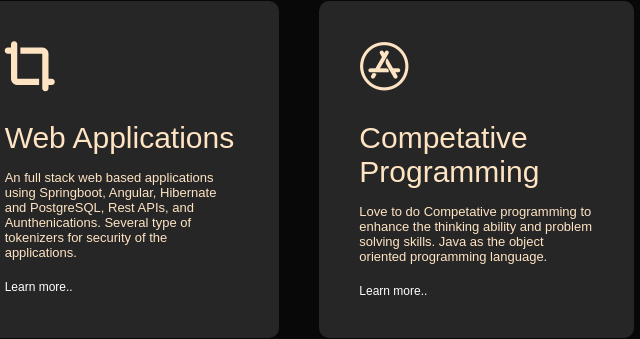
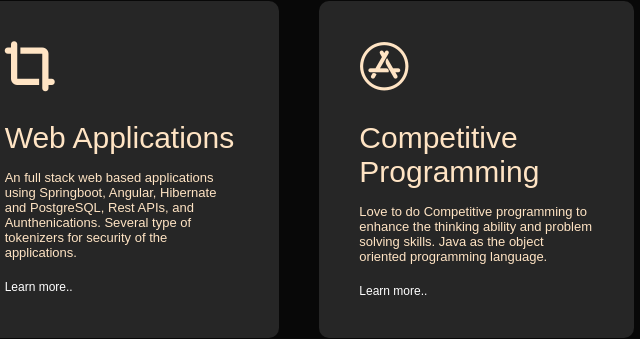
Before and after one commit to Bikki084/my_portfolio_demo, a plain HTML site: page index.html in a window 1280 px wide. Shown: the part 1599-1938 px from the top of the page, 518-1158 px from the left. Drawn offline with Linux system fonts and the light colour scheme.

Commit message:
changes_added

```diff
--- a/index.html
+++ b/index.html
@@ -100,8 +100,8 @@
                 </div>
                 <div>
                     <i class="fa-brands fa-app-store"></i>
-                    <h2>Competative Programming</h2>
-                    <p>Love to do Competative programming to enhance the thinking ability and problem solving skills.
+                    <h2>Competitive Programming</h2>
+                    <p>Love to do Competitive programming to enhance the thinking ability and problem solving skills.
                         Java as the object oriented programming language. </p>
                     <a href="#">Learn more..</a>
                 </div>
```
